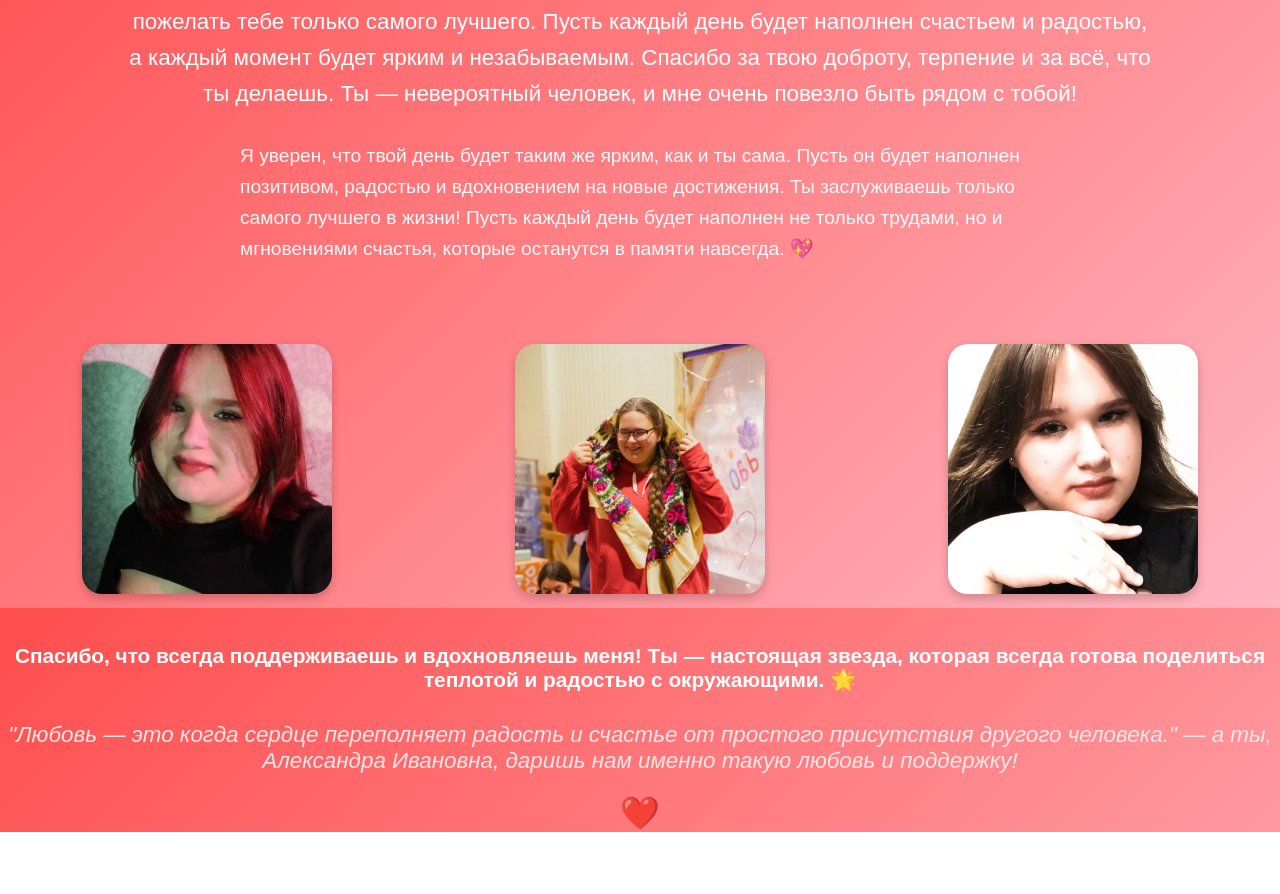
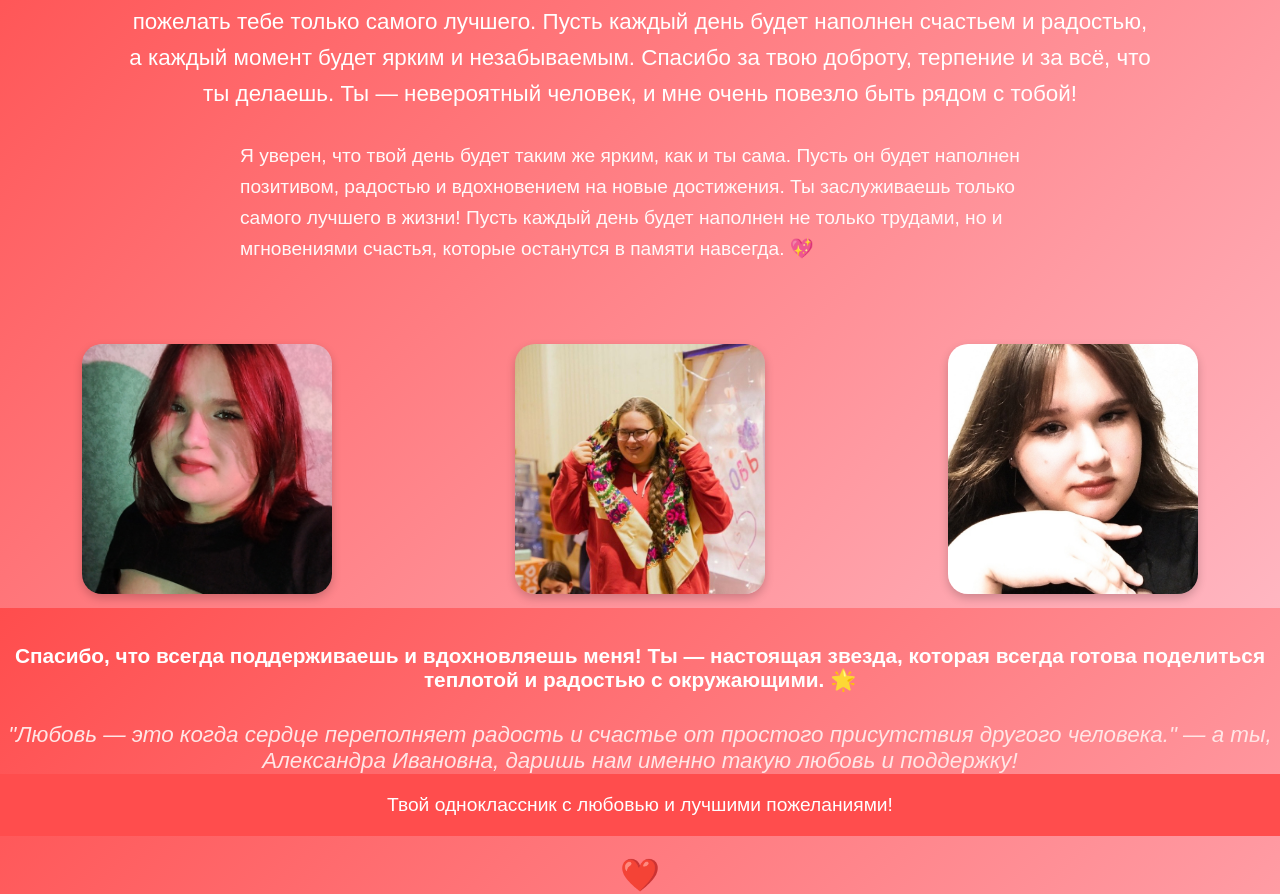
Before and after one commit to MineFortW/neko_online, a plain HTML site: page valentines.html in a window 1280 px wide. Shown: the part 192-1086 px from the top of the page. Before the commit the page ends 1024 px from the top, so only its background shows below. Drawn offline with Linux system fonts and the light colour scheme.

Commit message:
Update valentines.html

```diff
--- a/valentines.html
+++ b/valentines.html
@@ -201,6 +201,9 @@
     "Любовь — это когда сердце переполняет радость и счастье от простого присутствия другого человека." — а ты, Александра Ивановна, даришь нам именно такую любовь и поддержку!
 </div>
 
+<div class="footer">
+    Твой одноклассник с любовью и лучшими пожеланиями!
+</div>
 
 <div class="heart-emoji">❤️</div>
 
```
